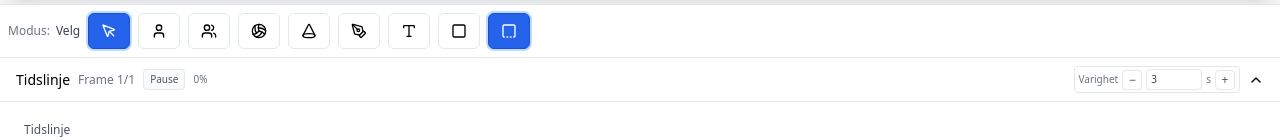
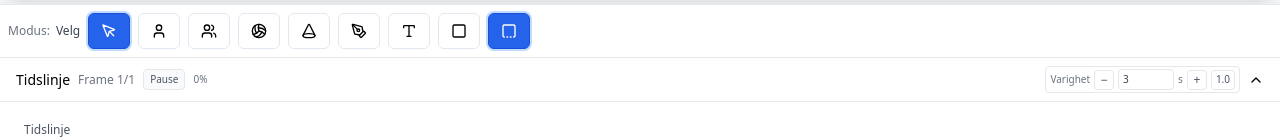
Before and after one commit to toro68/min_taktikk, a React (Create React App) app: page / in a window 1280 px wide. Shown: the part 575-715 px from the top of the page. Built offline with nearby package versions, Linux system fonts and the light colour scheme.

Commit message:
Add 1.0s reset action for keyframe duration control

```diff
--- a/src/components/layout/AnimationSection.tsx
+++ b/src/components/layout/AnimationSection.tsx
@@ -89,6 +89,14 @@ const AnimationSection: React.FC<AnimationSectionProps> = ({
             >
               +
             </button>
+            <button
+              type="button"
+              aria-label="Nullstill keyframe-varighet"
+              className="h-5 rounded border border-gray-200 px-1 text-[10px] text-gray-600 hover:bg-gray-50"
+              onClick={() => updateCurrentFrameDuration(1)}
+            >
+              1.0
+            </button>
           </div>
           {isExpanded ? <ChevronUp size={16} /> : <ChevronDown size={16} />}
         </div>
```
